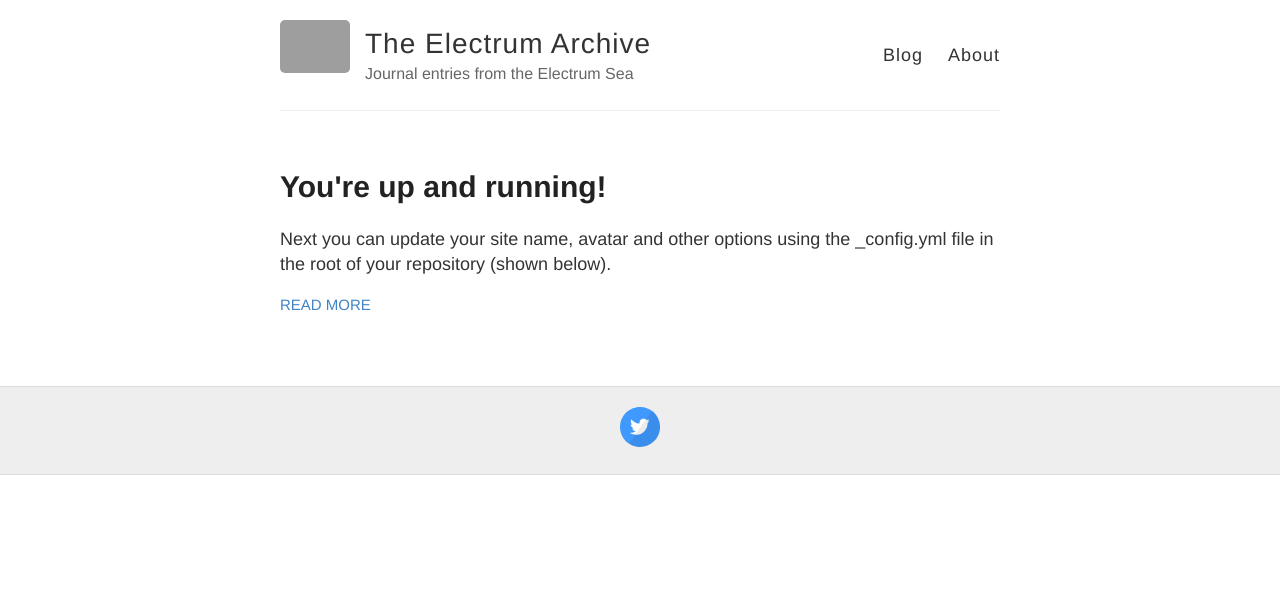
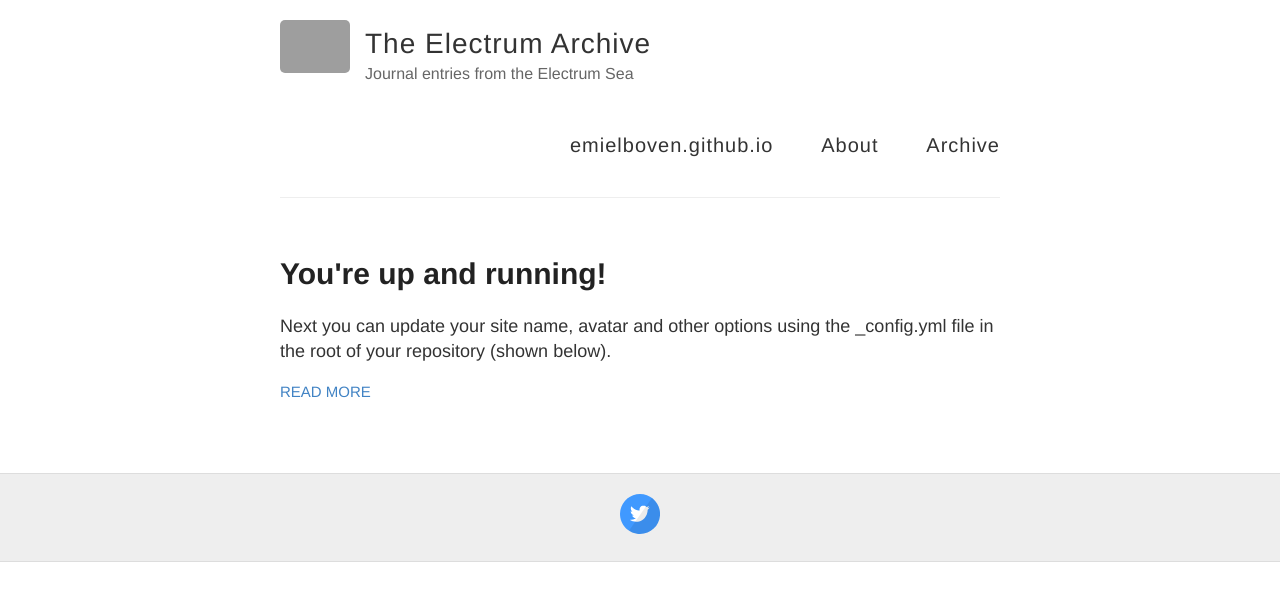
Before and after one commit to emielboven/emielboven.github.io, a Jekyll site: the page built from index.html, in a window 1280 px wide. Shown: the top 601 px of the page. Built offline with Jekyll 4.4.1, drawn with Linux system fonts in a browser that asks for light colours; grey boxes are pictures that could not be loaded.

Commit message:
Update default.html

```diff
--- a/_layouts/default.html
+++ b/_layouts/default.html
@@ -27,8 +27,14 @@
           </div>
 
           <nav>
-            <a href="{{ site.baseurl }}/">Blog</a>
-            <a href="{{ site.baseurl }}/about">About</a>
+            <h3 class="masthead-title">
+			<a href="/" title="Home">{{ site.title }}</a>
+
+			{% for page in site.pages_list %}
+ 			 &nbsp;&nbsp;&nbsp;
+ 			 <small><a href="{{ page[1]  }}">{{ page[0] }}</a></small>
+			{% endfor %}
+			</h3>
           </nav>
         </header>
       </div>
```
